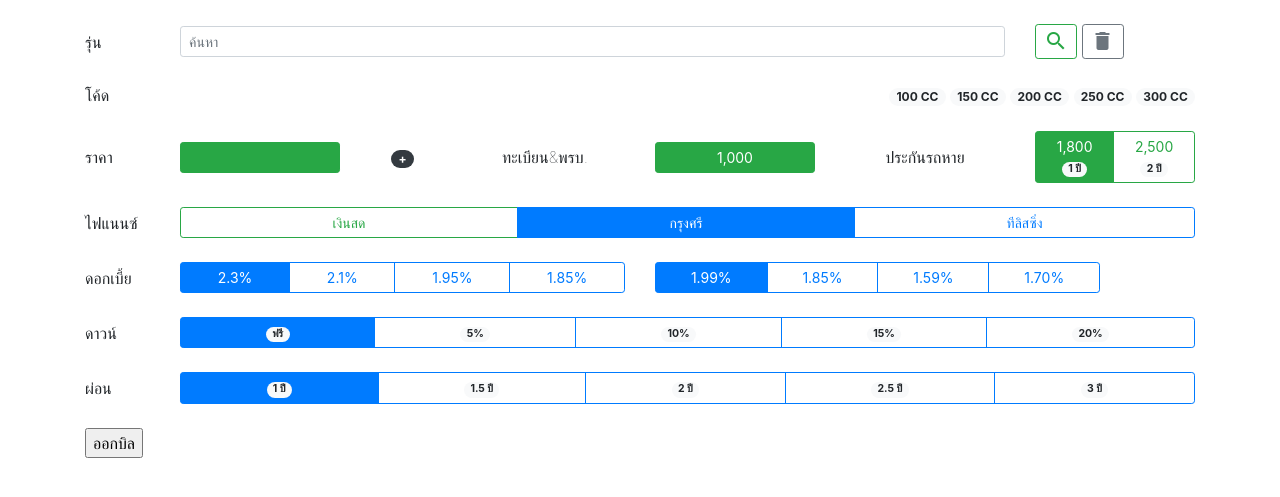
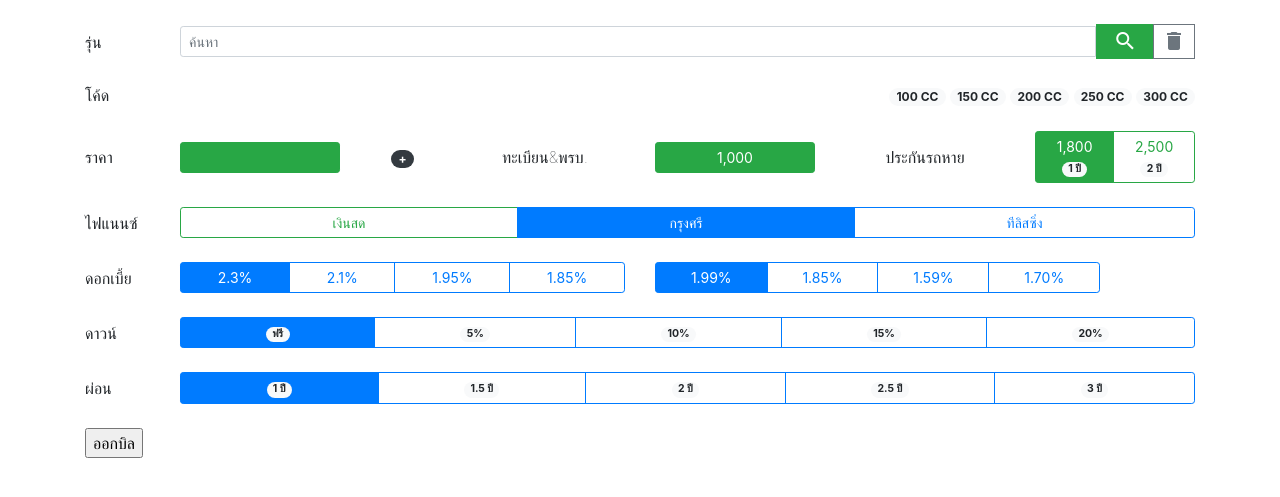
Before and after one commit to varin-odd/chokdee, a PHP site: page / in a window 1280 px wide. Shown: the part 56-553 px from the top of the page. Run offline with PHP 8.4, Linux system fonts and the light colour scheme; some libraries are stand-ins or nearby versions.

Commit message:
Adjust new search button.

```diff
--- a/index.php
+++ b/index.php
@@ -90,18 +90,18 @@
     <br>
     <form action="bill_form.php" method="post">
     <div class="container font-weight-lighter">
-        <div class="row align-items-center">
+        <div class="row">
+            <div class="input-group align-items-center">
                 <div class="col-1">รุ่น</div>
-            <div class="col-9 input-group input-group-sm">
+                <div class="col-11 input-group input-group-sm input-group-prepend align-items-center">
                     <input class="form-control" id="search" placeholder="ค้นหา">
-            </div>
-            <div class="col-2">
-                <button type="button" class="btn btn-outline-success btn-sm" id="search-icon">
-                    <i class="material-icons">search</i>
+                    <button type="button" class="btn btn-success btn-sm" id="search-icon">
+                        &nbsp;&nbsp;<i class="material-icons">search</i>&nbsp;&nbsp;
                     </button>
                     <button type="button" class="btn btn-outline-secondary btn-sm" id="clear">
                         <i class="material-icons">delete</i>
                     </button>
+                </div>
             </div>
         </div>
         <br>
```
Lines whose indentation alone changed are shown as unchanged.
